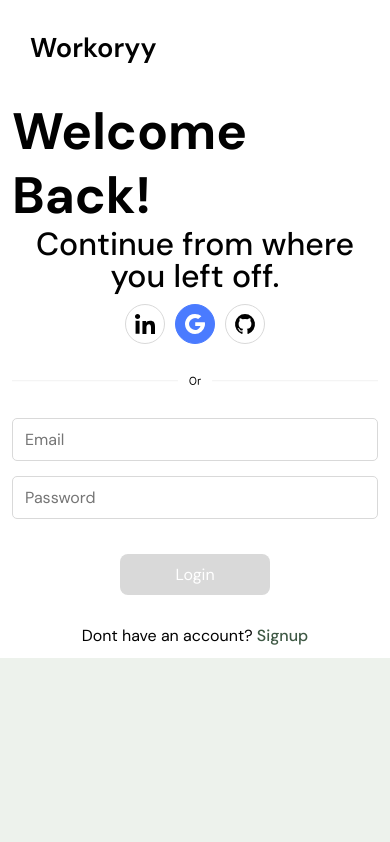
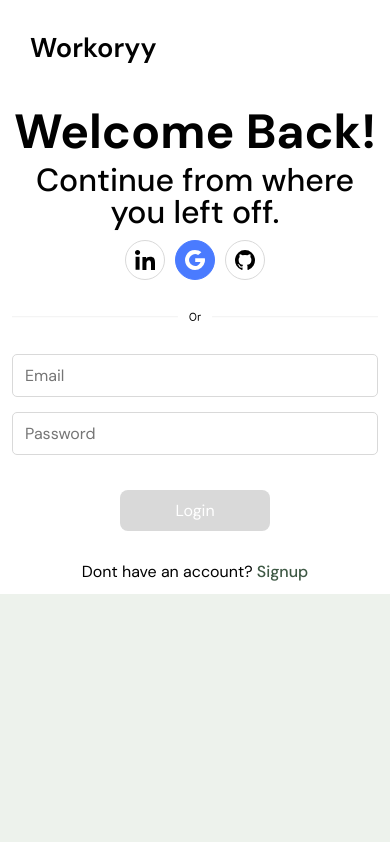
Before and after one commit to Im-Hassan-wd/marketplace, a Next.js app: page /ob/login in a window 390 px wide. Shown: the top 842 px of the page. Built offline with nearby package versions, Linux system fonts and the light colour scheme.

Commit message:
the good stuff :)

```diff
--- a/app/auth.css
+++ b/app/auth.css
@@ -149,6 +149,9 @@
   }
 }
 @media (max-width: 500px) {
+  .signup h1 {
+    font-size: 3rem;
+  }
   .signup .form-wrapper {
     padding: 0 12px;
   }
```
